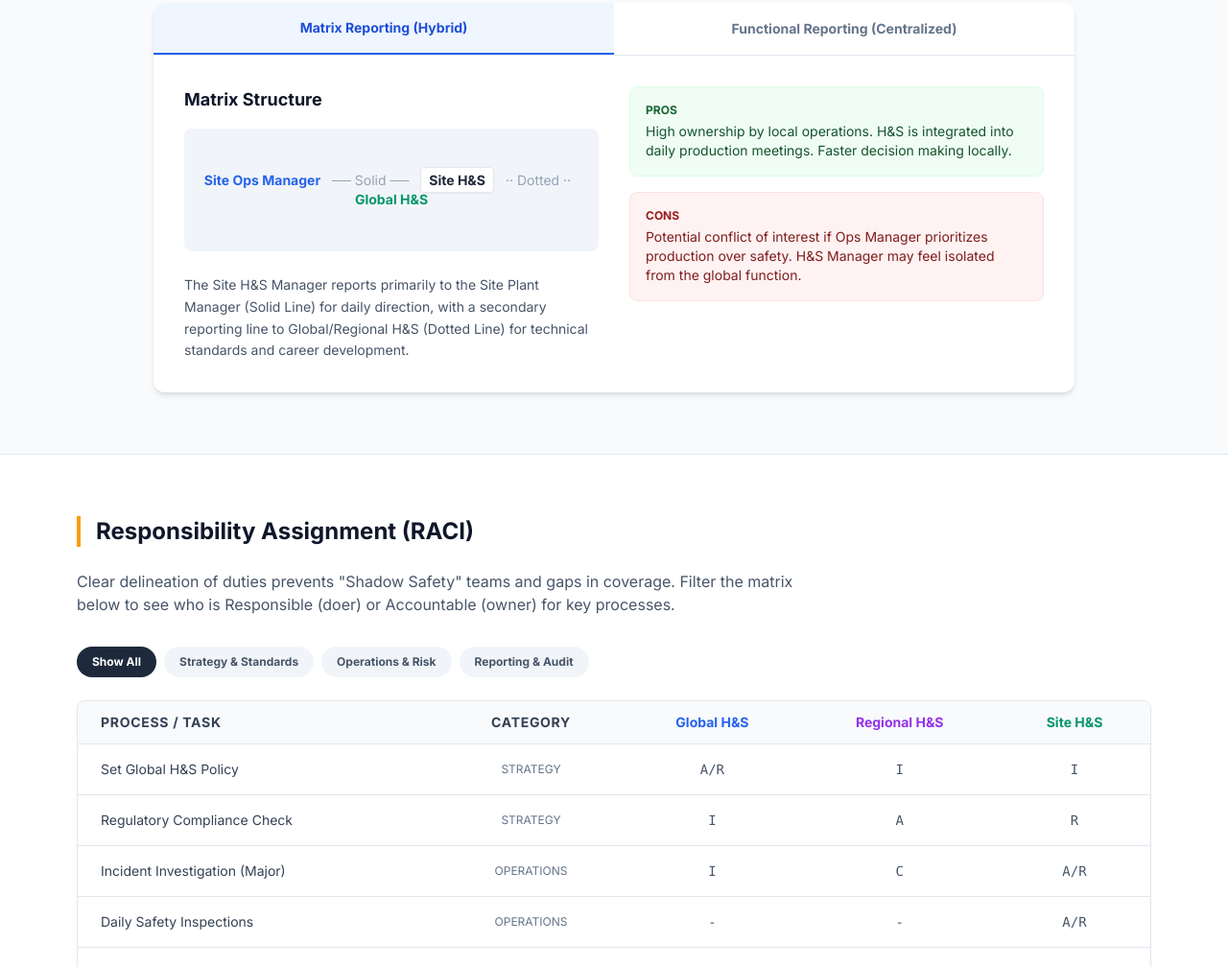
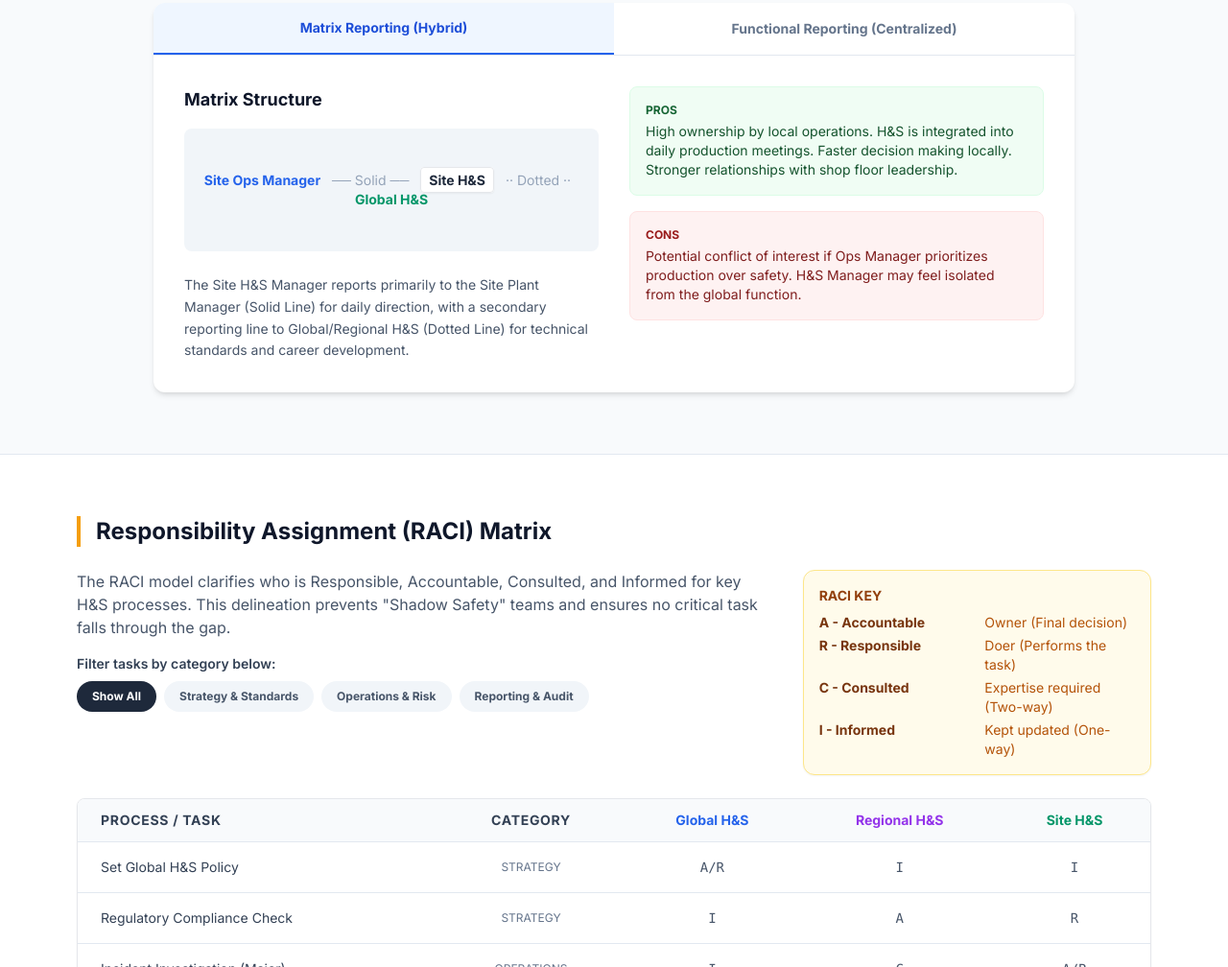
Before and after one commit to xandeepescador/Health-Safety-Organizational-Structure-Guide, a plain HTML site: page index.html in a window 1280 px wide. Shown: the part 1854-2862 px from the top of the page at 96% size. Drawn offline with nearby package versions, Linux system fonts and the light colour scheme.

Commit message:
Update index.html

```diff
--- a/index.html
+++ b/index.html
@@ -57,13 +57,13 @@
          2. Interactive Org Hierarchy: A visual tree representing the 3 tiers (Global, Regional, Site). Users click nodes to see specific responsibilities and KPIs in a detail panel. This now includes specific nodes for Americas and EMEA/Europe.
          3. Competency Balance: A Radar chart comparing the skill requirements for Global vs. Local roles (Strategy vs. Execution).
          4. Reporting Lines Simulator: A toggle section comparing Functional vs. Matrix reporting structures with pros/cons.
-         5. RACI Matrix Explorer: Filterable list of key H&S tasks assigned to different levels.
+         5. RACI Matrix Explorer: Filterable list of key H&S tasks assigned to different levels, now with a mandatory legend for clarity.
          Rationale: This structure moves from the "What" (Hierarchy) to the "Who" (Skills) to the "How" (Reporting/Tasks), ending with "How Many" (Resourcing). -->
     <!-- Visualization & Content Choices:
          1. Org Chart: HTML/CSS Flex/Grid + JS. Goal: Organize. Justification: Best way to show hierarchy without SVG.
          2. Competency Radar: Chart.js Radar. Goal: Compare. Justification: Effectively shows the shift in focus (Strategy vs Ops) across roles.
          3. Reporting Toggle: JS/HTML Switch. Goal: Inform/Change. Justification: Allows user to see the impact of reporting lines interactively.
-         4. RACI Table: JS Filter. Goal: Organize. Justification: Standard tool for roles & responsibilities.
+         4. RACI Table: JS Filter + Dedicated Legend. Goal: Organize. Justification: Standard tool for roles & responsibilities, now clarified with an explicit key for R, A, C, I.
     -->
     <!-- CONFIRMATION: NO SVG graphics used. NO Mermaid JS used. -->
 </head>
@@ -286,7 +286,7 @@
                         <div class="space-y-4">
                             <div class="bg-green-50 p-4 rounded-lg border border-green-100">
                                 <h4 class="font-bold text-green-800 text-xs uppercase mb-1">Pros</h4>
-                                <p class="text-sm text-green-900" id="report-pros">High ownership by local operations. H&S is integrated into daily production meetings. Faster decision making locally.</p>
+                                <p class="text-sm text-green-900" id="report-pros">High ownership by local operations. H&S is integrated into daily production meetings. Faster decision making locally. Stronger relationships with shop floor leadership.</p>
                             </div>
                             <div class="bg-red-50 p-4 rounded-lg border border-red-100">
                                 <h4 class="font-bold text-red-800 text-xs uppercase mb-1">Cons</h4>
@@ -301,16 +301,31 @@
         <!-- Section 4: RACI Explorer -->
         <section id="raci" class="py-16 bg-white border-t border-slate-200">
             <div class="max-w-6xl mx-auto px-4">
-                <h2 class="text-2xl font-bold text-slate-900 mb-6 border-l-4 border-amber-500 pl-4">Responsibility Assignment (RACI)</h2>
-                <p class="text-slate-600 mb-8 max-w-3xl">
-                    Clear delineation of duties prevents "Shadow Safety" teams and gaps in coverage. Filter the matrix below to see who is Responsible (doer) or Accountable (owner) for key processes.
-                </p>
+                <h2 class="text-2xl font-bold text-slate-900 mb-6 border-l-4 border-amber-500 pl-4">Responsibility Assignment (RACI) Matrix</h2>
+                <div class="flex flex-col lg:flex-row gap-8 mb-6">
+                    <div class="lg:w-2/3">
+                        <p class="text-slate-600 mb-4">
+                            The RACI model clarifies who is Responsible, Accountable, Consulted, and Informed for key H&S processes. This delineation prevents "Shadow Safety" teams and ensures no critical task falls through the gap.
+                        </p>
+                        <p class="text-sm font-semibold text-slate-700">Filter tasks by category below:</p>
+                        <div class="flex flex-wrap gap-2 mt-2">
+                            <button onclick="filterRACI('all')" class="px-4 py-2 rounded-full text-xs font-bold bg-slate-800 text-white raci-filter">Show All</button>
+                            <button onclick="filterRACI('Strategy')" class="px-4 py-2 rounded-full text-xs font-bold bg-slate-100 text-slate-600 hover:bg-slate-200 raci-filter">Strategy & Standards</button>
+                            <button onclick="filterRACI('Operations')" class="px-4 py-2 rounded-full text-xs font-bold bg-slate-100 text-slate-600 hover:bg-slate-200 raci-filter">Operations & Risk</button>
+                            <button onclick="filterRACI('Reporting')" class="px-4 py-2 rounded-full text-xs font-bold bg-slate-100 text-slate-600 hover:bg-slate-200 raci-filter">Reporting & Audit</button>
+                        </div>
+                    </div>
 
-                <div class="flex flex-wrap gap-2 mb-6">
-                    <button onclick="filterRACI('all')" class="px-4 py-2 rounded-full text-xs font-bold bg-slate-800 text-white raci-filter">Show All</button>
-                    <button onclick="filterRACI('Strategy')" class="px-4 py-2 rounded-full text-xs font-bold bg-slate-100 text-slate-600 hover:bg-slate-200 raci-filter">Strategy & Standards</button>
-                    <button onclick="filterRACI('Operations')" class="px-4 py-2 rounded-full text-xs font-bold bg-slate-100 text-slate-600 hover:bg-slate-200 raci-filter">Operations & Risk</button>
-                    <button onclick="filterRACI('Reporting')" class="px-4 py-2 rounded-full text-xs font-bold bg-slate-100 text-slate-600 hover:bg-slate-200 raci-filter">Reporting & Audit</button>
+                    <!-- RACI Legend/Key -->
+                    <div class="lg:w-1/3 p-4 bg-amber-50 rounded-xl border border-amber-200 shadow-sm">
+                        <h3 class="font-bold text-amber-800 mb-2 uppercase text-sm">RACI Key</h3>
+                        <div class="grid grid-cols-2 gap-x-4 gap-y-1 text-sm">
+                            <p class="font-bold text-amber-900">A - Accountable</p><p class="text-amber-700">Owner (Final decision)</p>
+                            <p class="font-bold text-amber-900">R - Responsible</p><p class="text-amber-700">Doer (Performs the task)</p>
+                            <p class="font-bold text-amber-900">C - Consulted</p><p class="text-amber-700">Expertise required (Two-way)</p>
+                            <p class="font-bold text-amber-900">I - Informed</p><p class="text-amber-700">Kept updated (One-way)</p>
+                        </div>
+                    </div>
                 </div>
 
                 <div class="overflow-x-auto shadow-sm border rounded-lg">
```
